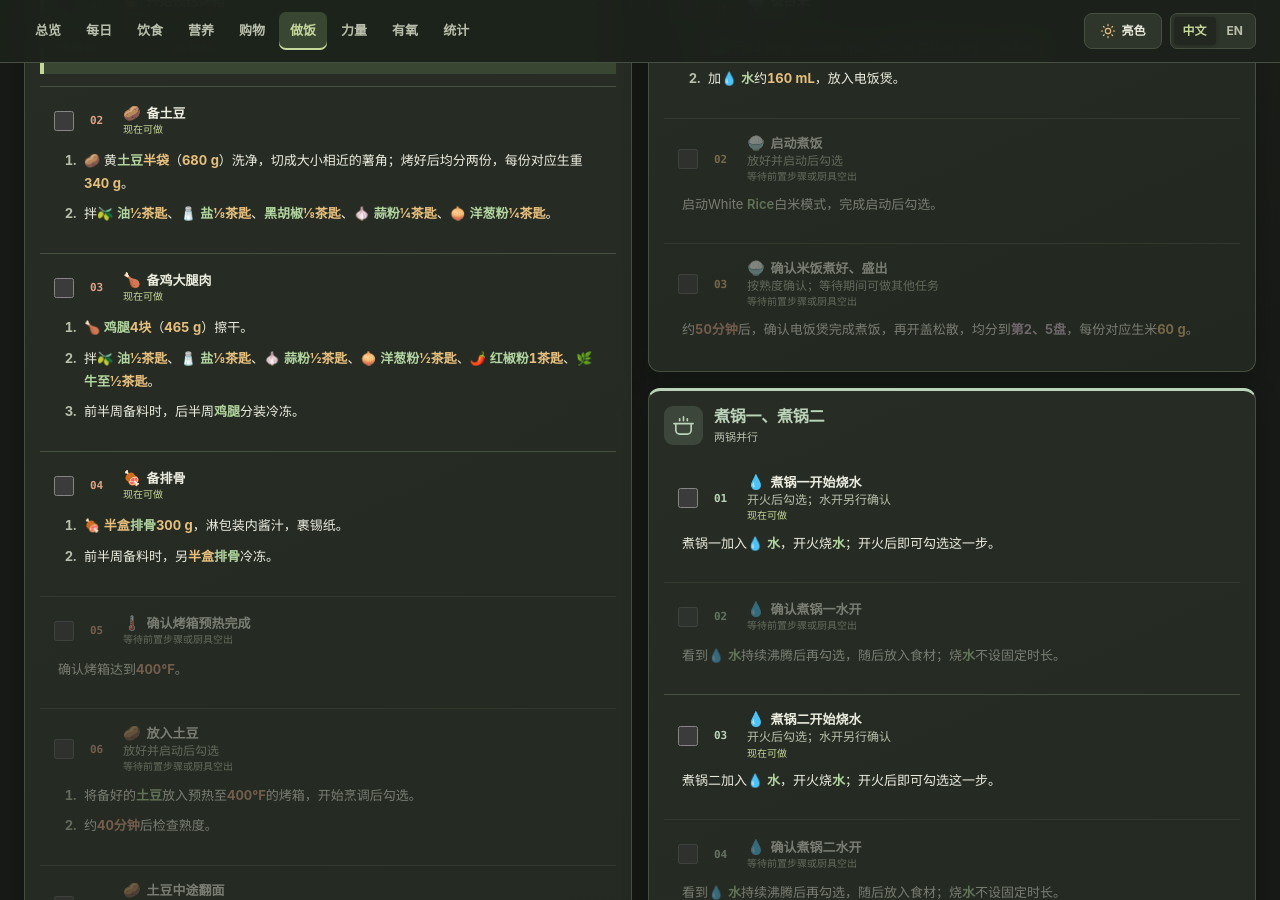
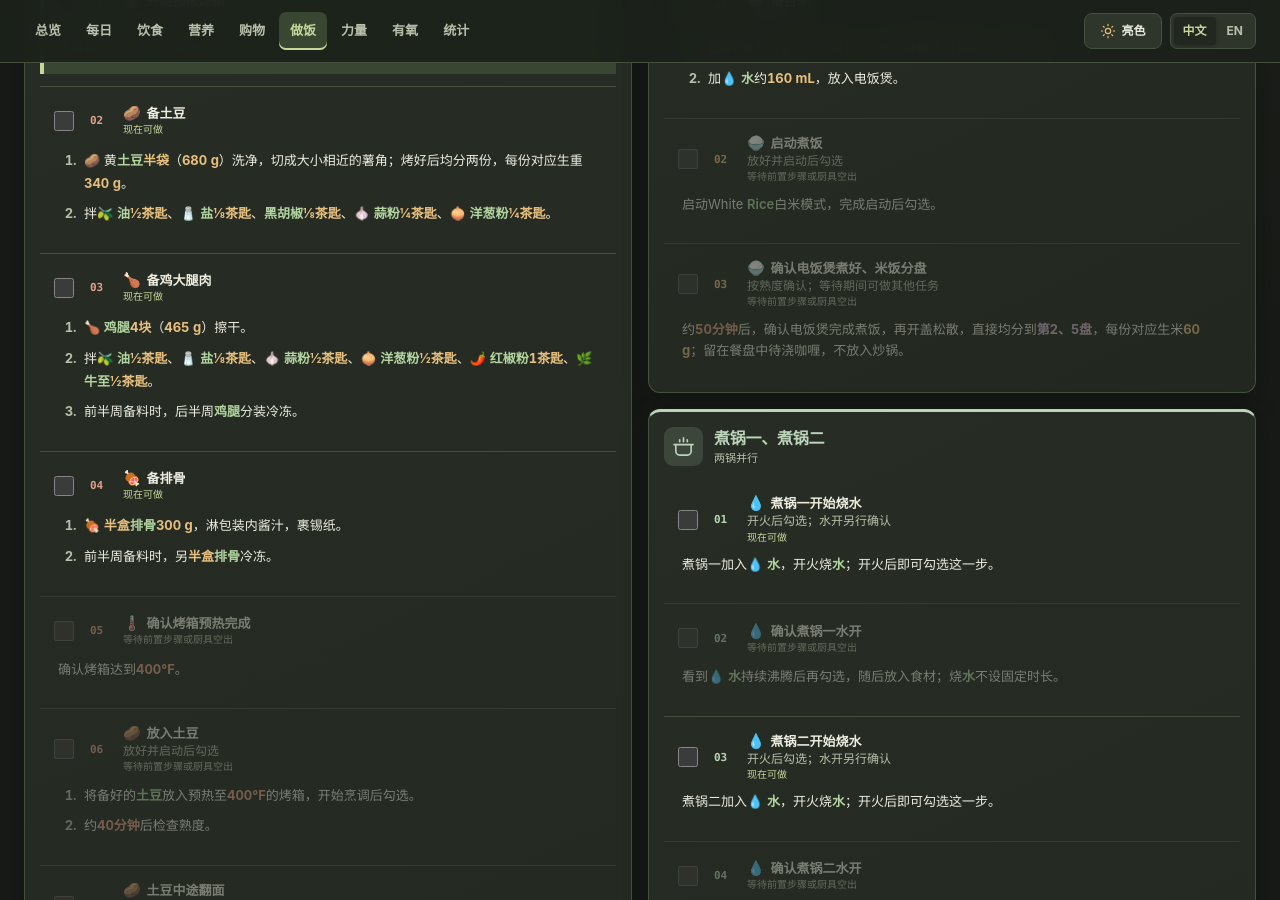
Before and after one commit to yunhaixiang/fitness, a Jekyll site: the page built from plans/plan-2/cooking.md, in a window 1280 px wide and 900 px high, scrolled down 868 px. Built offline with Jekyll 4.4.1, drawn with Linux system fonts in a browser that asks for light colours; some of the changed text lies outside the part shown.

Commit message:
Clarify Plan 2 rice cooker rice with separate curry topping

```diff
--- a/_data/meal_plan_content/plan-2/provenance.json
+++ b/_data/meal_plan_content/plan-2/provenance.json
@@ -28,7 +28,8 @@
     "2026-11-19: Replace30 g shelled edamame per curry meal with160 g frozen cauliflower. Batch320 g, weekly640 g; Great Value500 g bags at$3.37, buy1–2 bags weekly as stock requires, freeze carryover. Remove edamame shopping row. Keep rice67.5 g/curry18 g per meal and all other ingredients. Cook cauliflower in water with cooked chicken until tender, then dissolve curry off heat and simmer; two new modular tasks. Use Walmart cauliflower label per85 g, subtract recorded edamame contribution; no quantified iodine/ALA adjustment due to missing product values. Reaggregate daily nutrition.",
     "2026-11-19: Follow-up: microwave cauliflower320 g separately per batch, drain and mix into curry; no portion/nutrition change. Move microwave start/check into finish thread, with no chicken prerequisite; curry requires both cooked chicken and microwaved cauliflower. Share a microwave resource with broccoli to prevent simultaneous starts.",
     "2026-11-19: Replace160 g cauliflower per curry meal with3 Our Finest Lean Angus meatballs; dry rice67.5→60 g per meal. Batch160 mL≈120 g rice and6 meatballs, weekly240 g rice and12 meatballs. Bake meatballs separately per package directions, no added oil/salt; independent load/remove tasks, no curry dependency, refrigeration waits for meatballs. Remove cauliflower microwave tasks and shopping. Use historical150 kcal/18 g protein per6 meatballs85 g; current label not independently verified, actual package takes precedence. Micronutrients use existing generic meatball/rice proxies. Daily B12 +0.24 mcg, iodine +1.55 mcg (cauliflower iodine unquantified), vitamin D +0.024 mcg below display precision. Weekly cost based on$15.84 bag/5 weeks, rounded$3.17. Reaggregate daily intake and energy balance; Plan1 unchanged.",
-    "2026-11-19: Remove reduced-sodium soya sauce15 mL and chicken stock powder1/8 tsp per cooking batch, split over2 curry rice meals. Keep curry36 g, garlic/onion powders, rice160 mL and6 oven-baked meatballs per batch. Remove unused sauce/stock pantry shopping rows; neither had amortized weekly cost. Apply explicit ingredient delta to historical meal estimates: Canadian Great Value label per15 mL10 kcal/P1/C1/sugar1/Na520/K40/Ca0/Fe0.1; Knorr official nutrition per portion5 kcal/P0.5/C1/sugar1/Na510/Ca10/Fe0.1, one-teaspoon serving basis corroborated by retailer. Historical seasoning decomposition was not retained, so subtraction is a planning estimate, not a fresh full recipe audit. No precise trace vitamin/iodine change asserted. Reaggregate displayed daily intake and energy balance; no Plan1 changes."
+    "2026-11-19: Remove reduced-sodium soya sauce15 mL and chicken stock powder1/8 tsp per cooking batch, split over2 curry rice meals. Keep curry36 g, garlic/onion powders, rice160 mL and6 oven-baked meatballs per batch. Remove unused sauce/stock pantry shopping rows; neither had amortized weekly cost. Apply explicit ingredient delta to historical meal estimates: Canadian Great Value label per15 mL10 kcal/P1/C1/sugar1/Na520/K40/Ca0/Fe0.1; Knorr official nutrition per portion5 kcal/P0.5/C1/sugar1/Na510/Ca10/Fe0.1, one-teaspoon serving basis corroborated by retailer. Historical seasoning decomposition was not retained, so subtraction is a planning estimate, not a fresh full recipe audit. No precise trace vitamin/iodine change asserted. Reaggregate displayed daily intake and energy balance; no Plan1 changes.",
+    "2026-11-19: Clarify rice is cooked only in the rice cooker and portioned directly; chicken/vegetable curry is prepared separately and spooned over it, with3 oven-baked meatballs per meal. Keep curry and rice independently actionable: sauce can be portioned first if rice is not ready. No frying rice, no ingredient/nutrition changes."
   ],
   "removedMushroomPerMeal": {
     "kcal": 14.985,
--- a/assets/meal-plans/plan-2/cooking-definition.js
+++ b/assets/meal-plans/plan-2/cooking-definition.js
@@ -300,8 +300,8 @@
     {
       "id": "rice",
       "label": [
-        "确认米饭煮好、盛出",
-        "Check and Serve Rice"
+        "确认电饭煲煮好、米饭分盘",
+        "Check Rice Cooker and Portion Rice"
       ],
       "note": [
         "按熟度确认；等待期间可做其他任务",
@@ -643,8 +643,8 @@
     {
       "id": "curry",
       "label": [
-        "确认咖喱完成、分盘",
-        "Check and Portion Curry"
+        "确认咖喱酱完成、分盘浇饭",
+        "Check and Portion Curry Sauce"
       ],
       "note": [
         "",
--- a/plans/plan-2/cooking.md
+++ b/plans/plan-2/cooking.md
@@ -26,10 +26,10 @@ meal_activities_script: /assets/meal-plans/plan-2/meal-activities.js
 </li>
 <li class="cooking-task-source">
 <ol lang="zh-CN" class="cooking-source-zh">
-<li>约50分钟后，确认电饭煲完成煮饭，再开盖松散，均分到第2、5盘，每份对应生米60 g。</li>
+<li>约50分钟后，确认电饭煲完成煮饭，再开盖松散，直接均分到第2、5盘，每份对应生米60 g；留在餐盘中待浇咖喱，不放入炒锅。</li>
 </ol>
 <ol lang="en" class="cooking-source-en" hidden>
-<li>After about 50 minutes, confirm the rice cycle is complete, then fluff and divide the 🍚 rice equally between meals 2 and 5 (60 g dry rice each).</li>
+<li>After about 50 minutes, confirm the rice cycle is complete, then fluff and divide the 🍚 rice directly between meals 2 and 5 (60 g dry rice each). Leave it in the containers for the curry topping; do not transfer it to the frying pan.</li>
 </ol>
 </li>
 </ol>
@@ -261,8 +261,8 @@ meal_activities_script: /assets/meal-plans/plan-2/meal-activities.js
 <ol class="cooking-source-en" lang="en" hidden><li>Cut off ⅖ of the 90 g 🍛 curry pack (36 g) and chop it.</li><li>Add about 300 mL 💧 water to the ground chicken pan, turn off the heat, and stir in the roux until dissolved.</li><li>Return to low heat and simmer for about 5 minutes; add a little 💧 water if too thick, without additional oil.</li></ol>
 </li>
 <li class="cooking-task-source">
-<ol class="cooking-source-zh" lang="zh"><li>🍛 确认咖喱已充分溶解、酱汁热透且浓稠合适；关火。</li><li>将鸡肉末、蔬菜和咖喱汁均分到第2、5盘，搭配🍚 米饭。</li></ol>
-<ol class="cooking-source-en" lang="en" hidden><li>Check that the 🍛 roux is fully dissolved and the sauce is hot with the desired consistency; turn off the heat.</li><li>Divide the chicken, vegetables and curry sauce equally between meals 2 and 5, alongside the 🍚 rice.</li></ol>
+<ol class="cooking-source-zh" lang="zh"><li>🍛 确认咖喱已充分溶解、酱汁热透且浓稠合适；关火。</li><li>将鸡肉末、蔬菜和咖喱汁均分到第2、5盘，浇在🍚 米饭上；米饭尚未煮好时先盛在盘中，稍后加入米饭。</li></ol>
+<ol class="cooking-source-en" lang="en" hidden><li>Check that the 🍛 roux is fully dissolved and the sauce is hot with the desired consistency; turn off the heat.</li><li>Divide the chicken, vegetables and curry sauce equally between meals 2 and 5 and spoon over the 🍚 rice. If the rice is not ready, portion the sauce into the containers first and add the rice later.</li></ol>
 </li>
 </ol>
 <h2 id="finish" data-en="Finish">收尾</h2>
```
